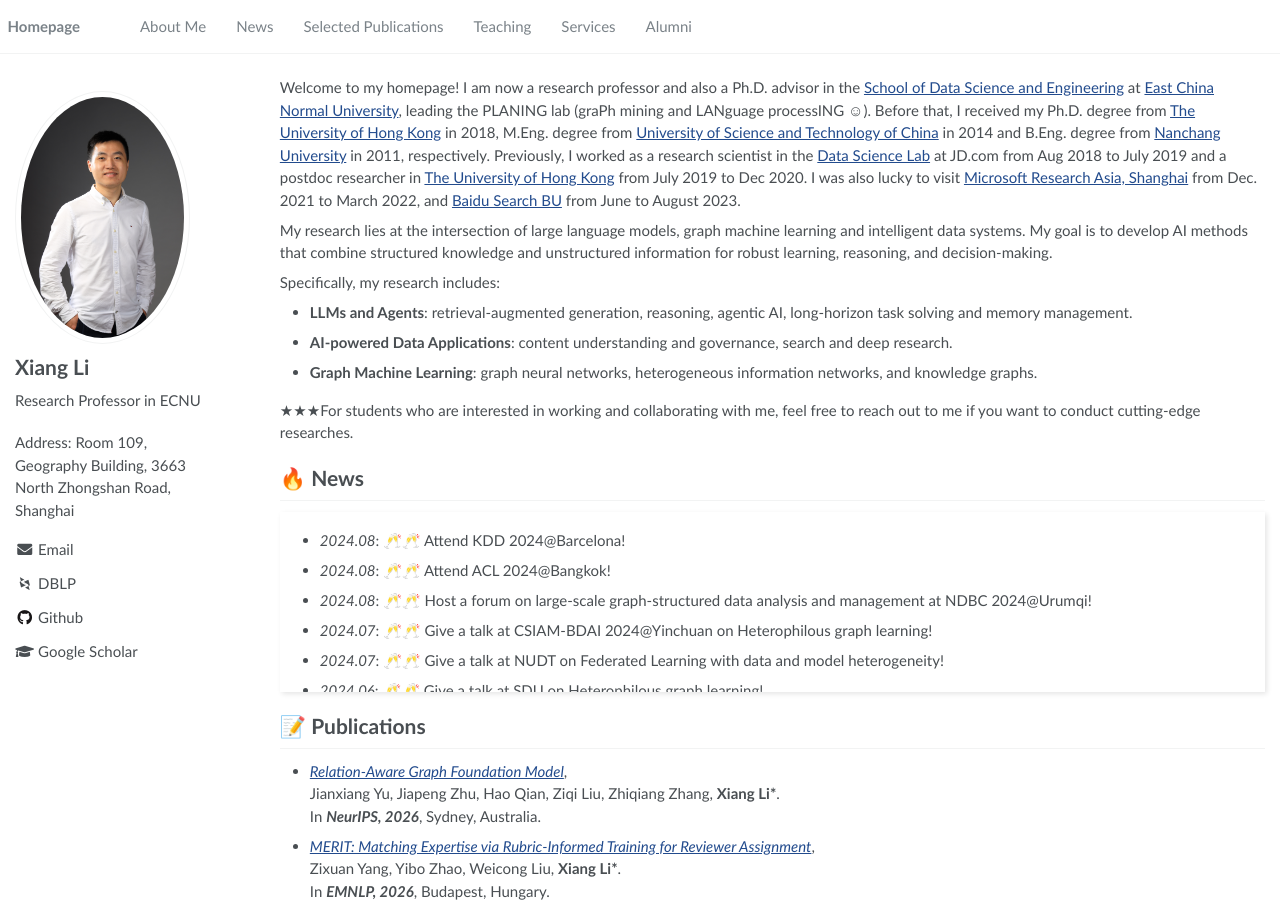
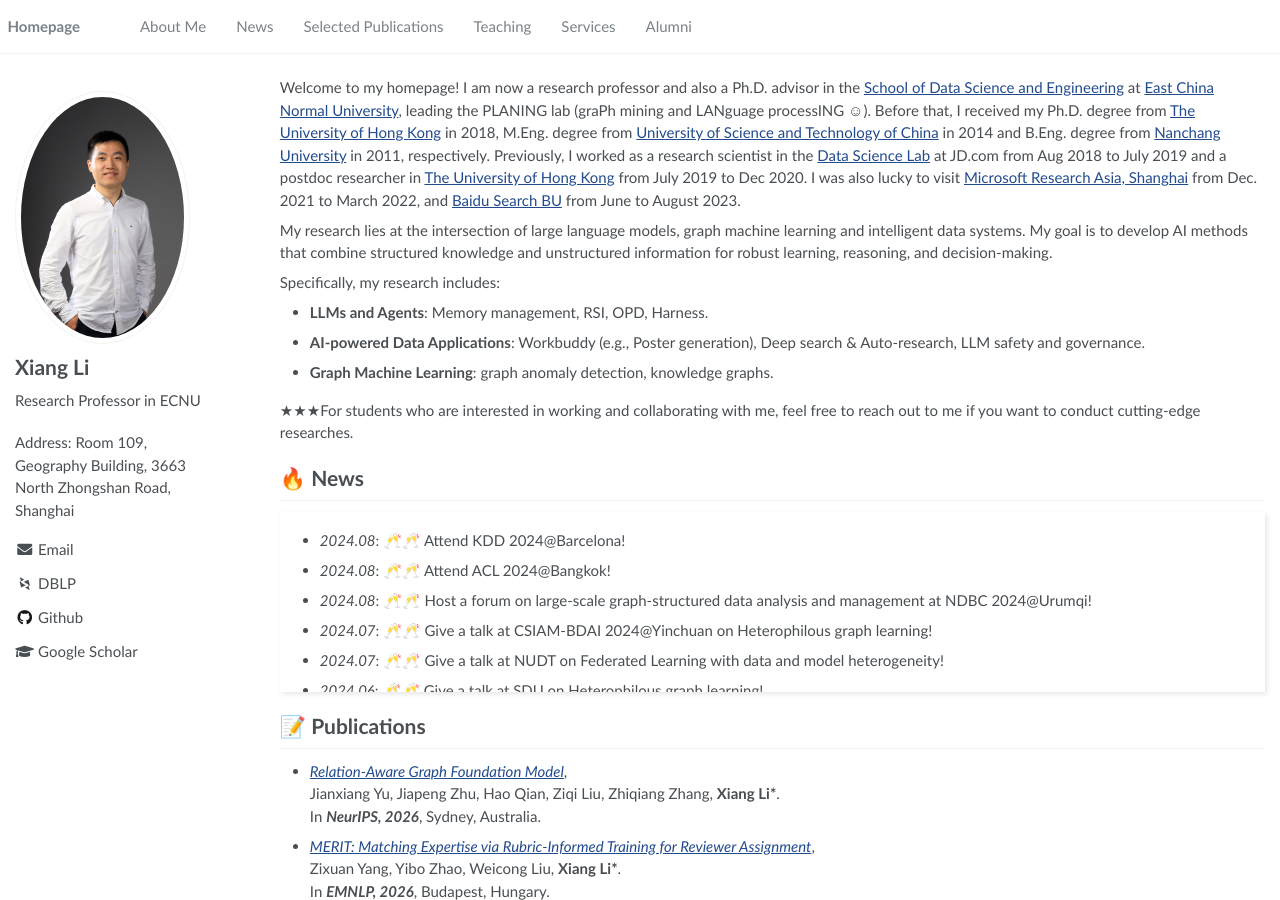
Before and after one commit to lixiang3776/lixiang3776.github.io, a Jekyll site: the page built from _pages/about.md, in a window 1280 px wide and 900 px high. Built offline with Jekyll 4.4.1, drawn with Linux system fonts in a browser that asks for light colours; some web fonts are replaced.

Commit message:
bio update

```diff
--- a/_pages/about.md
+++ b/_pages/about.md
@@ -24,9 +24,9 @@ I was also lucky to visit [Microsoft Research Asia, Shanghai](https://www.micros
 My research lies at the intersection of large language models, graph machine learning and intelligent data systems. My goal is to develop AI methods that combine structured knowledge and unstructured information for robust learning, reasoning, and decision-making.
 
 Specifically, my research includes:
-- **LLMs and Agents**: retrieval-augmented generation, reasoning, agentic AI, long-horizon task solving and memory management.
-- **AI-powered Data Applications**: content understanding and governance, search and deep research.
-- **Graph Machine Learning**: graph neural networks, heterogeneous information networks, and knowledge graphs.
+- **LLMs and Agents**: Memory management, RSI, OPD, Harness.
+- **AI-powered Data Applications**: Workbuddy (e.g., Poster generation), Deep search & Auto-research, LLM safety and governance.
+- **Graph Machine Learning**: graph anomaly detection, knowledge graphs.
 
 &#9733;&#9733;&#9733;For students who are interested in working and collaborating with me, feel free to reach out to me if you want to conduct cutting-edge researches.
 
```
